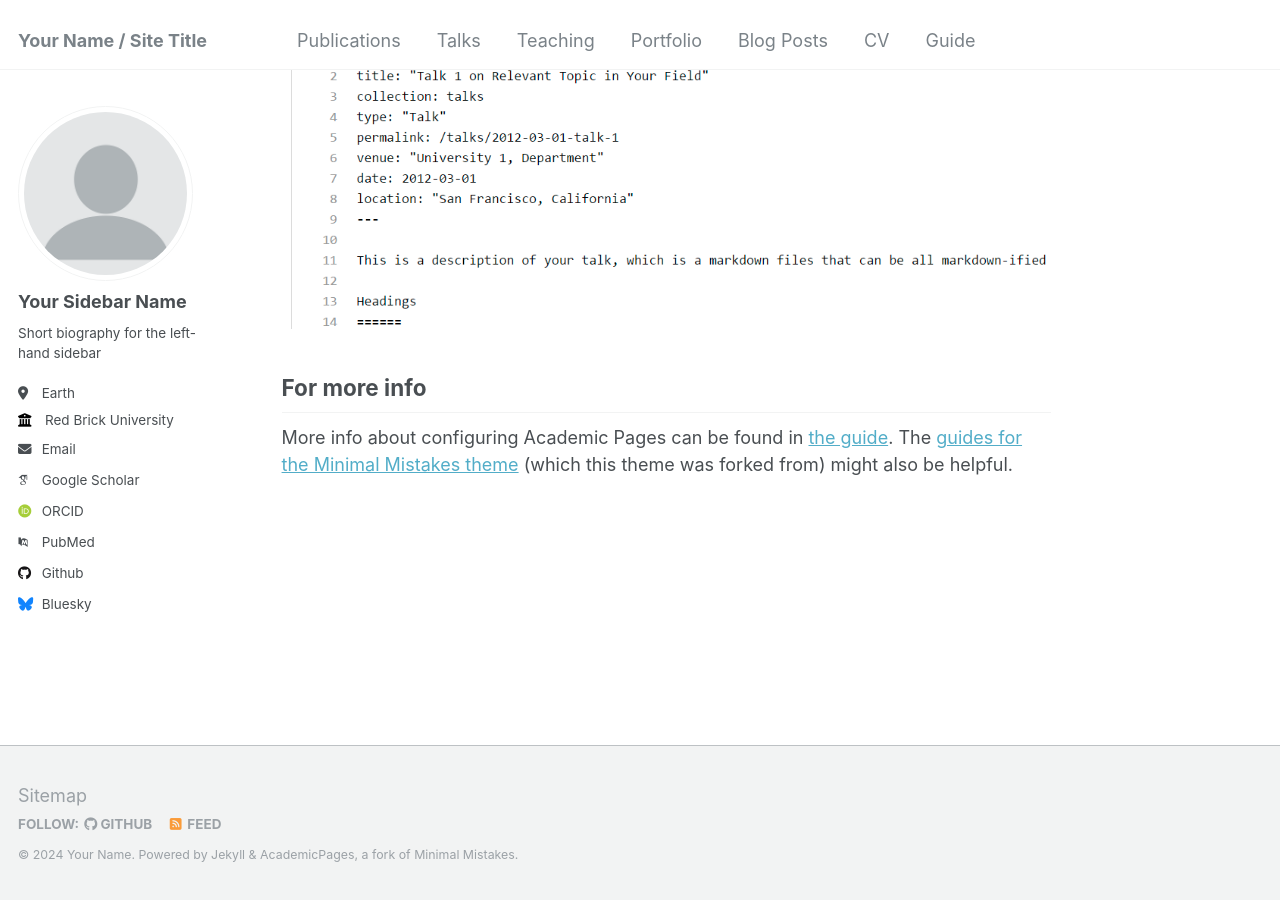
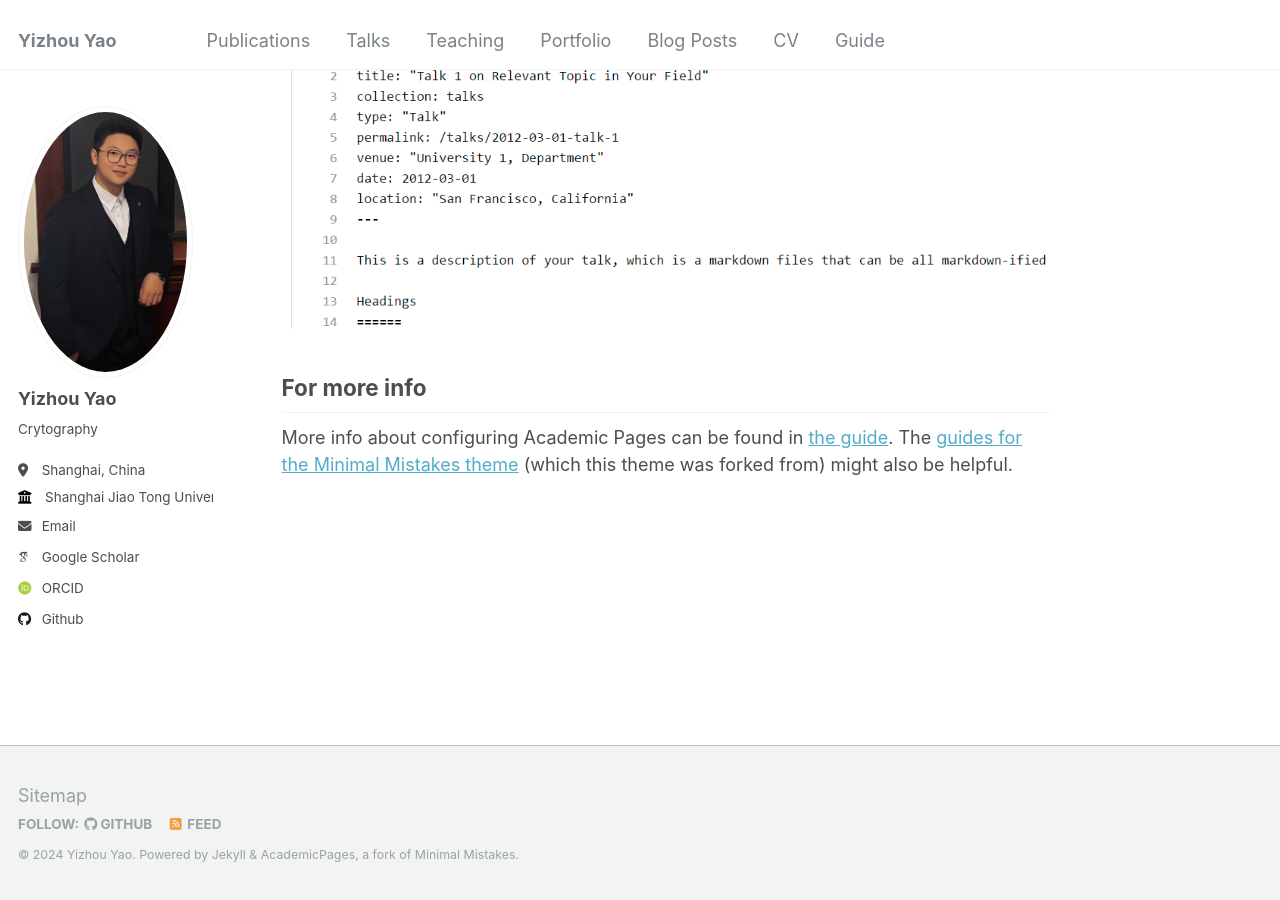
Before and after one commit to sjtu-YizhouYao/sjtu-YizhouYao.github.io, a Jekyll site: the page built from _pages/about.md, in a window 1280 px wide and 900 px high, scrolled down 2660 px. Built offline with Jekyll 4.4.1, drawn with Linux system fonts in a browser that asks for light colours; some web fonts are replaced.

Commit message:
Update _config.yml

```diff
--- a/_config.yml
+++ b/_config.yml
@@ -8,47 +8,47 @@
 
 # Basic Site Settings
 locale                   : "en-US"
-title                    : "Your Name / Site Title"
+title                    : "Yizhou Yao"
 title_separator          : "-"
-name                     : &name "Your Name"
+name                     : &name "Yizhou Yao"
 description              : &description "personal description"
 url                      : https://academicpages.github.io # the base hostname & protocol for your site e.g. "https://mmistakes.github.io"
 baseurl                  : "" # the subpath of your site, e.g. "/blog"
-repository               : "academicpages/academicpages.github.io"
+repository               : "sjtu-YizhouYao.github.io"
 
 # Site Author - The following control what appear as part of the author content on the side bar.
 #               If a field is blank the icon and link will not appear, otherwise it will be shown.
 #               Additional customization can be done by editing /_includes/author-profile.html
 author:
   # Biographic information
-  avatar           : "profile.png"
-  name             : "Your Sidebar Name"
+  avatar           : "YYZ.jpg"
+  name             : "Yizhou Yao"
   pronouns         : # example: "she/her"
-  bio              : "Short biography for the left-hand sidebar"
-  location         : "Earth"
-  employer         : "Red Brick University"
+  bio              : "Crytography"
+  location         : "Shanghai, China"
+  employer         : "Shanghai Jiao Tong University"
   uri              : # URL
-  email            : "none@example.org"
+  email            : "yaoyizhou0620@sjtu.edu.cn"
 
   # Academic websites
   arxiv            : # URL - Update with the correct link to your profile
-  googlescholar    : "https://scholar.google.com/citations?user=PS_CX0AAAAAJ"
+  googlescholar    : "https://scholar.google.com.hk/citations?hl=zh-TW&user=FDNXq2kAAAAJ"
   impactstory      : # URL
-  orcid            : "http://orcid.org/yourorcidurl"
+  orcid            : "http://orcid.org/0009-0002-5720-906X"
   semantic         : # URL
-  pubmed           : "https://www.ncbi.nlm.nih.gov/pubmed/?term=john+snow"
+  pubmed           : # URL
   researchgate     : # URL
 
   # Repositories and software development
   bitbucket        : # Username - Update with your username on the site
   codepen          : # Username
   dribbble         : # Username
-  github           : "academicpages"
+  github           : "sjtu-YizhouYao"
   kaggle           : # Username
   stackoverflow    : # User number or user number and name (i.e., use "1" or "1/jeff-atwood")
 
   # Social media
-  bluesky          : "bsky.app" # Replace this with you Bluesky username
+  bluesky          : # Replace this with you Bluesky username
   facebook         : # Username
   flickr           : # Username
   foursquare       : # Username
```
